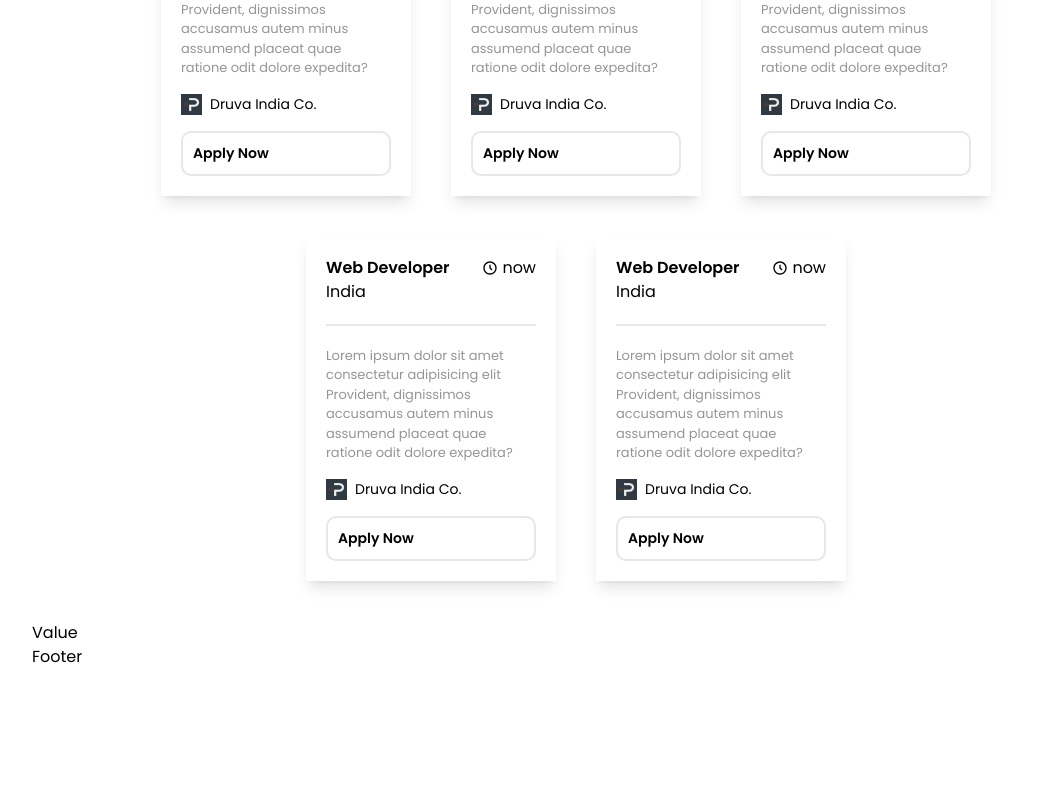
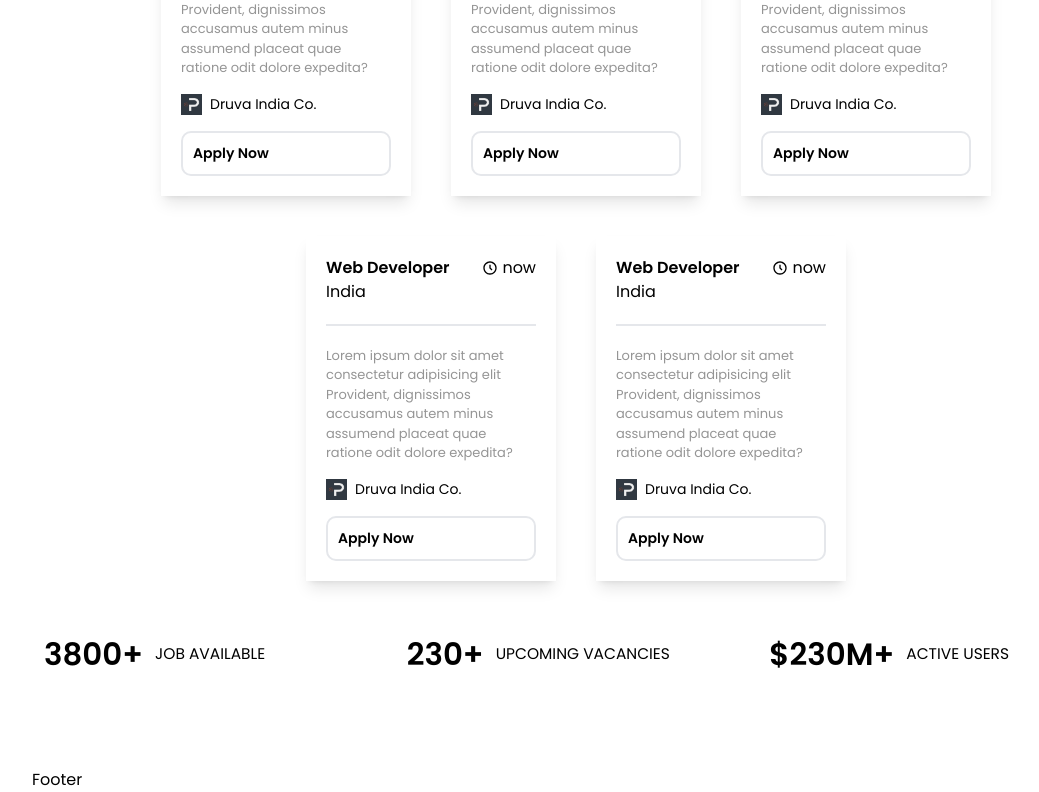
Before and after one commit to pratapshingane18/Skillathon-job, a React (Vite) app in the folder Skillathon/Courses/jobsearchNew/job/: page / in a window 1280 px wide. Shown: the part 941-1733 px from the top of the page, without its empty margins (64-1103 px from the left). Before the commit the page ends 1610 px from the top, so only its background shows below. Built offline with nearby package versions, Linux system fonts and the light colour scheme.

Commit message:
Stat Complete

```diff
--- a/Skillathon/Courses/jobsearchNew/job/src/Components/ValueDiv/Value.jsx
+++ b/Skillathon/Courses/jobsearchNew/job/src/Components/ValueDiv/Value.jsx
@@ -1,10 +1,79 @@
 import React from 'react'
+// import styles from "../style.js";
 
-const Value  = () =>{
+// const styles = {
+//     // boxWidth: "xl:max-w-[1280px] w-full",
+
+//     // heading2: "font-poppins font-semibold xs:text-[48px] text-[40px] text-white xs:leading-[76.8px] leading-[66.8px] w-full",
+//     // paragraph: "font-poppins font-normal text-dimWhite text-[18px] leading-[30.8px]",
+
+//     // flexCenter: "flex justify-center items-center",
+//     // flexStart: "flex justify-center items-start",
+
+//     // paddingX: "sm:px-16 px-6",
+//     // paddingY: "sm:py-16 py-6",
+//     // padding: "sm:px-16 px-6 sm:py-12 py-4",
+
+//     // marginX: "sm:mx-16 mx-6",
+//     // marginY: "sm:my-16 my-6",
+//   };
+
+
+
+
+const Data = [
+    {
+        id: "stats-1",
+        title: "Job Available",
+        value: "3800+",
+      },
+      {
+        id: "stats-2",
+        title: "Upcoming Vacancies",
+        value: "230+",
+      },
+      {
+        id: "stats-3",
+        title: "Active Users",
+        value: "$230M+",
+      },
+
+]
+
+
+
+const Stats  = () =>{
     return (
-        <div> Value</div>
+        <div>
+              <section className= "flex justify-center items-center flex-row flex-wrap sm:mb-20 mb-6">
+
+                {
+                    Data.map(({id,title,value})=>{
+                        return (
+
+
+
+      <div key={id} className={`flex-1 flex justify-start items-center flex-row m-3`} >
+        <h4 className="font-poppins font-semibold xs:text-[40.89px] text-[30.89px] xs:leading-[53.16px] leading-[43.16px] text-[#000}">
+          {value}
+        </h4>
+        <p className="font-poppins font-normal xs:text-[20.45px] text-[15.45px] xs:leading-[26.58px] leading-[21.58px] text-gradient uppercase ml-3">
+          {title}
+        </p>
+      </div>
+
+
+
+
+                        )
+                    })
+                }
+            </section>
+
+        </div>
 
     )
 }
 
-export default Value
+
+export default Stats;
```
Also changed, not shown: Skillathon/Courses/jobsearchNew/job/constants/index.js (added, +17 -0 lines).
